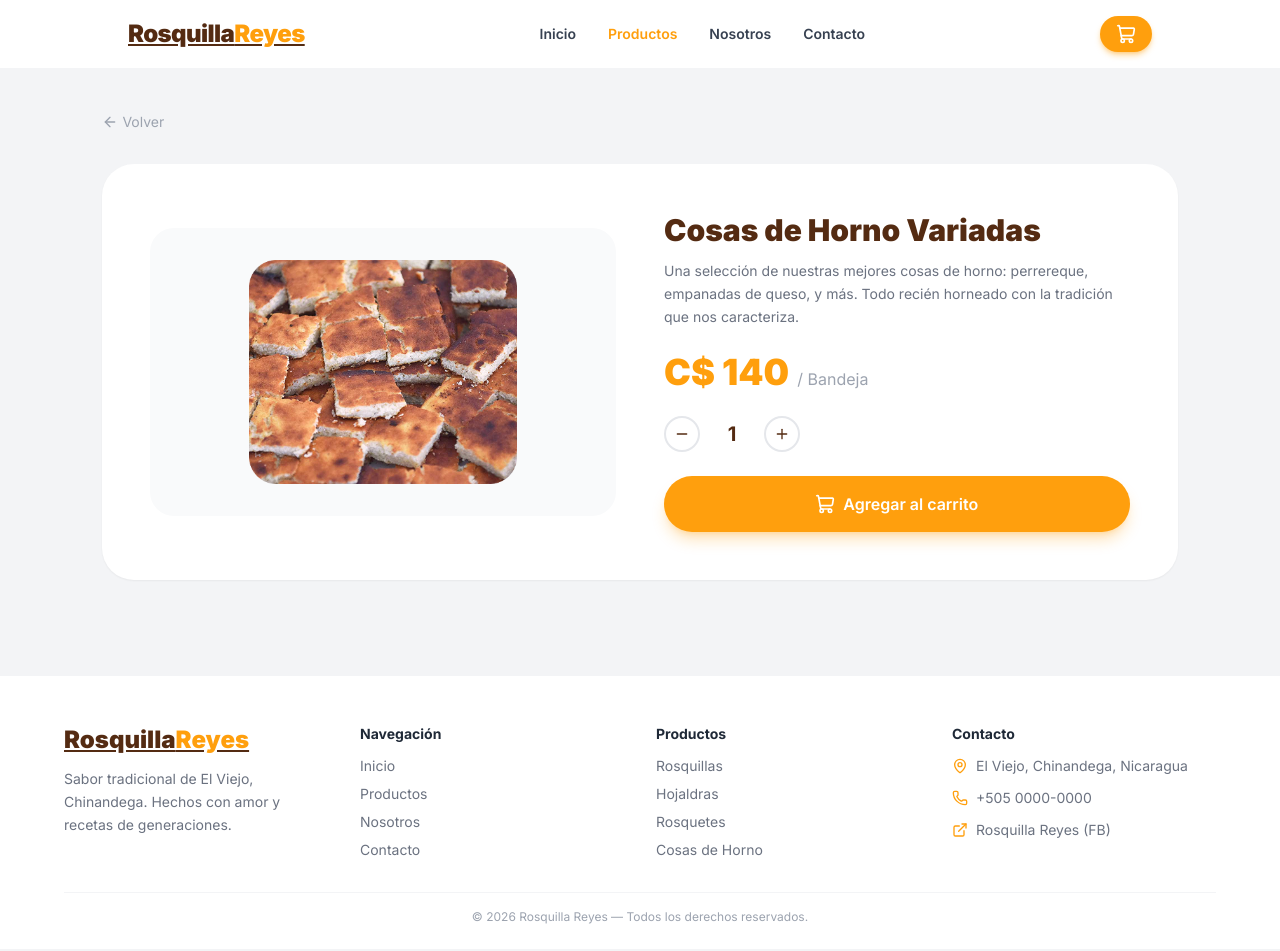
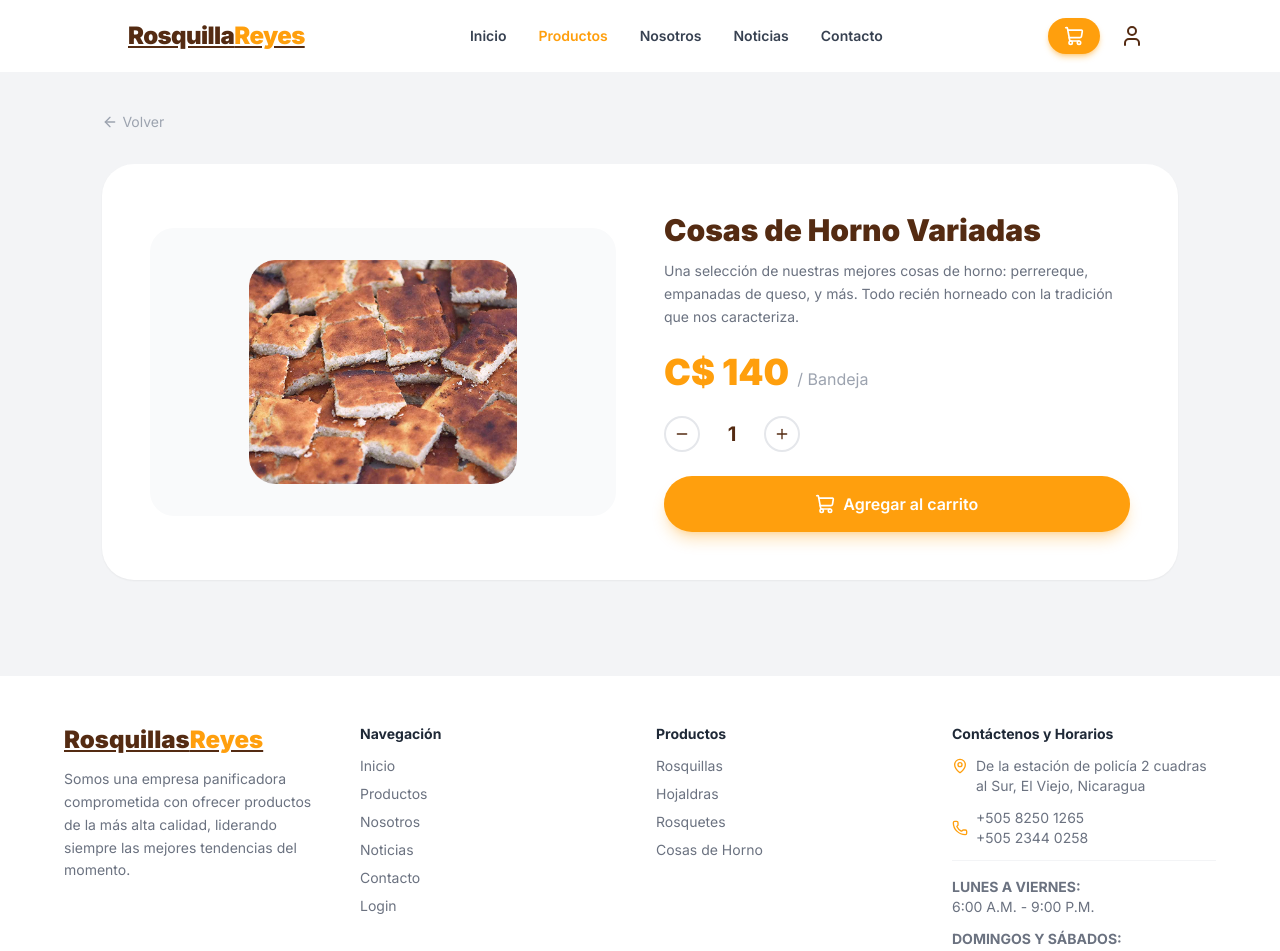
Before and after one commit to alex-marcia-r/RosquillasReyesM, a React (Vite) app: page /productos/cosasdehorno in a window 1280 px wide. Shown: the top 951 px of the page. Built offline with nearby package versions, Linux system fonts and the light colour scheme.

Commit message:
pequeños cambios xd

```diff
--- a/src/App.tsx
+++ b/src/App.tsx
@@ -7,6 +7,11 @@ import Productos        from './pages/Productos';
 import DetalleProducto  from './pages/DetalleProducto';
 import Carrito          from './pages/Carrito';
 import Contacto         from './pages/Contacto';
+import Nosotros         from './pages/Nosotros';
+import Login            from './pages/Login';
+import Noticias         from './pages/Noticias';
+import FormaPago        from './pages/FormaPago';
+import Pago             from './pages/Pago';
 
 function App() {
   return (
@@ -18,6 +23,11 @@ function App() {
         <Route path="/productos/:id"       element={<DetalleProducto />} />
         <Route path="/carrito"             element={<Carrito />}         />
         <Route path="/contacto"            element={<Contacto />}        />
+        <Route path="/nosotros"            element={<Nosotros />}        />
+        <Route path="/login"               element={<Login />}           />
+        <Route path="/noticias"            element={<Noticias />}        />
+        <Route path="/forma-pago"          element={<FormaPago />}       />
+        <Route path="/pago"                element={<Pago />}            />
         {/* 404 */}
         <Route path="*" element={
           <div className="pt-40 text-center text-gray-400">
--- a/src/components/Footer.tsx
+++ b/src/components/Footer.tsx
@@ -9,10 +9,10 @@ export default function Footer() {
         {/* Marca */}
         <div className="col-span-2 md:col-span-1">
           <span className="text-2xl font-black text-brand-brown underline block mb-3">
-            Rosquilla<span className="text-brand-orange">Reyes</span>
+            Rosquillas<span className="text-brand-orange">Reyes</span>
           </span>
           <p className="text-gray-500 leading-relaxed">
-            Sabor tradicional de El Viejo, Chinandega. Hechos con amor y recetas de generaciones.
+            Somos una empresa panificadora comprometida con ofrecer productos de la más alta calidad, liderando siempre las mejores tendencias del momento.
           </p>
         </div>
 
@@ -20,13 +20,13 @@ export default function Footer() {
         <div>
           <h4 className="font-bold text-gray-800 mb-3">Navegación</h4>
           <ul className="space-y-2 text-gray-500">
-            {['/', '/productos', '/nosotros', '/contacto'].map((path, i) => (
+            {['/', '/productos', '/nosotros', '/noticias', '/contacto', '/login'].map((path, i) => (
               <li key={path}>
                 <Link
                   to={path}
                   className="hover:text-brand-orange transition-colors duration-200"
                 >
-                  {['Inicio', 'Productos', 'Nosotros', 'Contacto'][i]}
+                  {['Inicio', 'Productos', 'Nosotros', 'Noticias', 'Contacto', 'Login'][i]}
                 </Link>
               </li>
             ))}
@@ -50,28 +50,23 @@ export default function Footer() {
           </ul>
         </div>
 
-        {/* Contacto */}
+        {/* Contacto y Horarios */}
         <div>
-          <h4 className="font-bold text-gray-800 mb-3">Contacto</h4>
-          <ul className="space-y-3 text-gray-500">
-            <li className="flex items-center gap-2">
-              <MapPin size={16} className="text-brand-orange flex-shrink-0" />
-              El Viejo, Chinandega, Nicaragua
+          <h4 className="font-bold text-gray-800 mb-3">Contáctenos y Horarios</h4>
+          <ul className="space-y-3 text-gray-500 text-sm">
+            <li className="flex items-start gap-2">
+              <MapPin size={16} className="text-brand-orange flex-shrink-0 mt-0.5" />
+              <span>De la estación de policía 2 cuadras al Sur, El Viejo, Nicaragua</span>
             </li>
             <li className="flex items-center gap-2">
               <Phone size={16} className="text-brand-orange flex-shrink-0" />
-              +505 0000-0000
+              <span>+505 8250 1265 <br /> +505 2344 0258</span>
+            </li>
+            <li className="mt-4 pt-4 border-t border-gray-100">
+              <strong>LUNES A VIERNES:</strong> <br /> 6:00 A.M. - 9:00 P.M.
             </li>
             <li>
-              <a
-                href="https://facebook.com"
-                target="_blank"
-                rel="noreferrer"
-                className="flex items-center gap-2 hover:text-brand-orange transition-colors duration-200"
-              >
-                <ExternalLink size={16} className="text-brand-orange" />
-                Rosquilla Reyes (FB)
-              </a>
+              <strong>DOMINGOS Y SÁBADOS:</strong> <br /> 7:00 A.M. - 9:00 P.M.
             </li>
           </ul>
         </div>
--- a/src/components/Navbar.tsx
+++ b/src/components/Navbar.tsx
@@ -1,7 +1,7 @@
 // src/components/Navbar.tsx
 import { useState, useEffect } from 'react';
 import { Link, NavLink } from 'react-router-dom';
-import { ShoppingCart, Menu, X } from 'lucide-react';
+import { ShoppingCart, Menu, X, User } from 'lucide-react';
 import { useCarrito } from '../store/carritoStore';
 
 export default function Navbar() {
@@ -19,6 +19,7 @@ export default function Navbar() {
     { to: '/',          label: 'Inicio'    },
     { to: '/productos', label: 'Productos' },
     { to: '/nosotros',  label: 'Nosotros'  },
+    { to: '/noticias',  label: 'Noticias'  },
     { to: '/contacto',  label: 'Contacto'  },
   ];
 
@@ -65,6 +66,15 @@ export default function Navbar() {
           )}
         </Link>
 
+        {/* Login icon */}
+        <Link
+          to="/login"
+          className="text-brand-brown hover:text-brand-orange transition-colors p-2"
+          aria-label="Iniciar sesión"
+        >
+          <User size={24} />
+        </Link>
+
         {/* Hamburger móvil */}
         <button
           id="btn-menu-mobile"
--- a/src/data/productos.ts
+++ b/src/data/productos.ts
@@ -60,15 +60,6 @@ export const productos: Producto[] = [
     categoria: 'eventos',
     desc: 'Nuestra especialidad para eventos: pupusas de quesillo tostadas al horno. Ideales para compartir, servidas con su tradicional curtido.',
   },
-  {
-    id: 'empanadas',
-    img: '/img/Productos/Empanadas.png',
-    titulo: 'Empanadas Dulces',
-    precio: 130,
-    unidad: 'Bandeja',
-    categoria: 'regular',
-    desc: 'Empanadas dulces tradicionales, perfectas para acompañar tu café o como postre después de una buena comida nicaragüense.',
-  },
 ];
 
 export const getProductoById = (id: string): Producto | undefined =>
```
Also changed, not shown: fetch_fb.cjs (added, +38 -0 lines).
